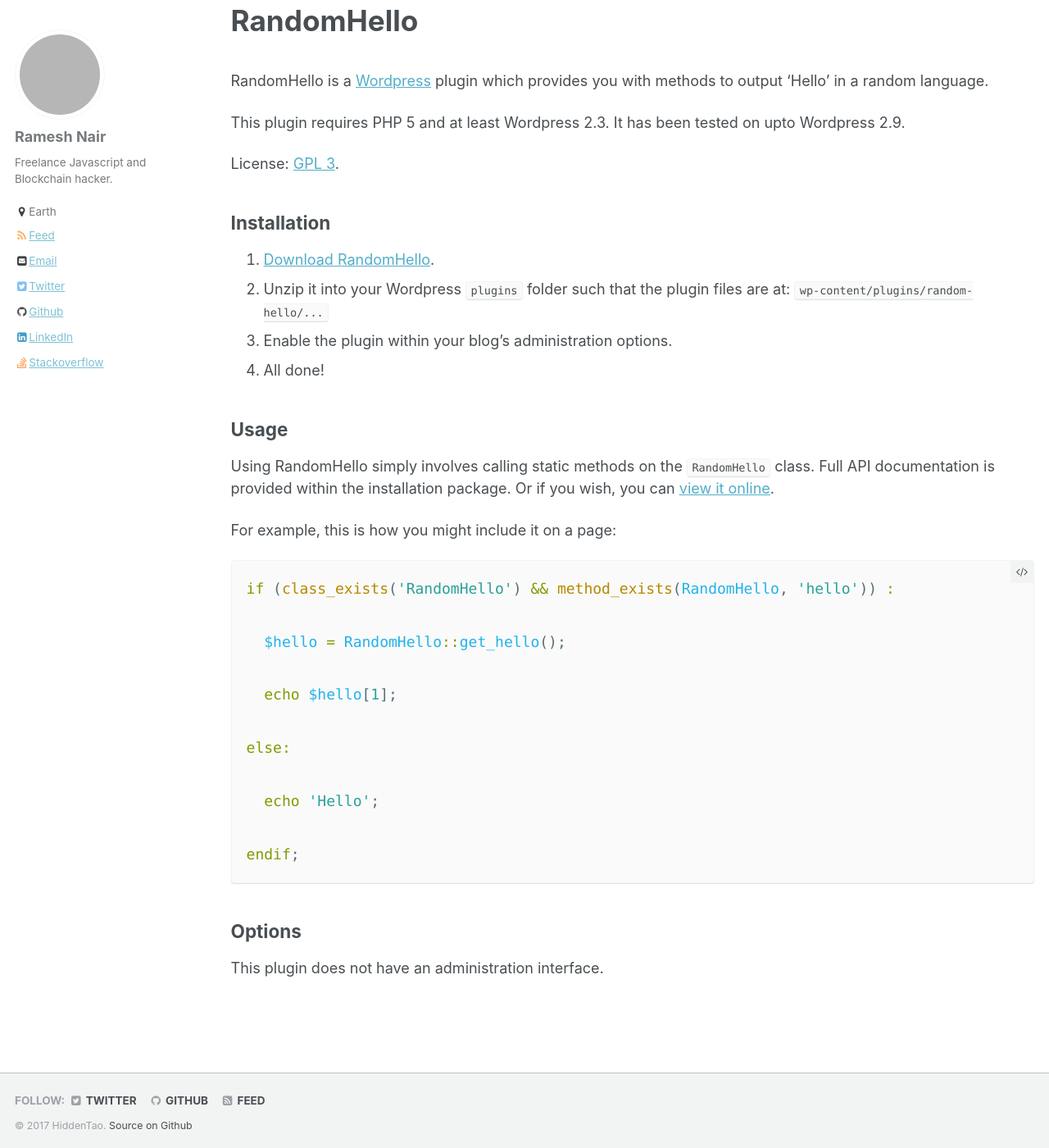
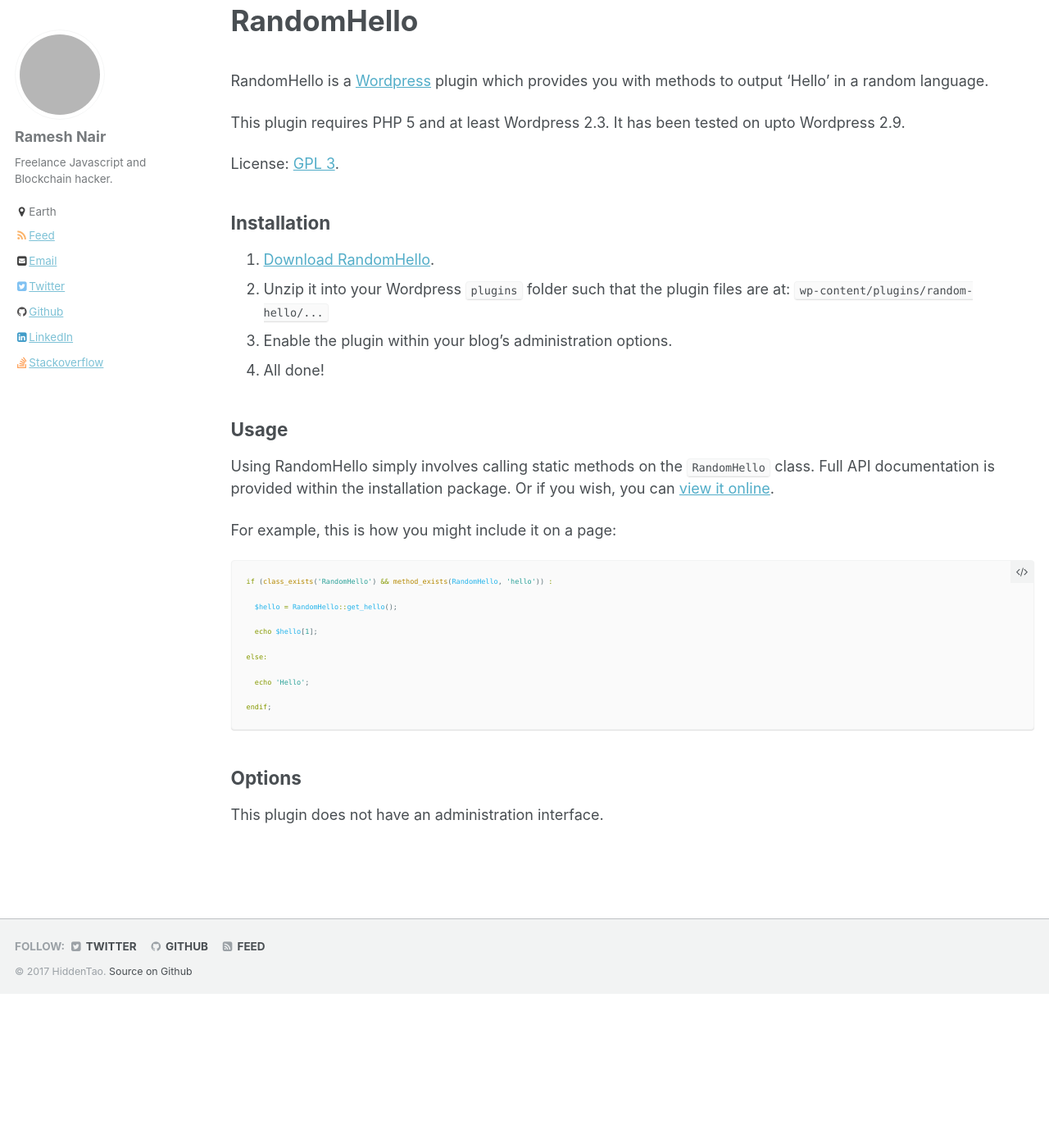
Before and after one commit to hiddentao/hiddentao.com, a Jekyll site: the page built from code/wordpress-randomhello-plugin/index.md, in a window 1280 px wide and 1400 px high, scrolled down 109 px. Shown: the whole window at 82% size. Built offline with Jekyll 4.4.1, drawn with Linux system fonts in a browser that asks for light colours; comment, search, counter and statistics services are not loaded; after the commit the page ends 1321 px from its top, so only the background shows below that; grey boxes are pictures that could not be loaded.

Commit message:
add syntax font size back

```diff
--- a/assets/_scss/_syntax.scss
+++ b/assets/_scss/_syntax.scss
@@ -28,6 +28,7 @@
   .highlight {
     margin: 0;
     font-family: $monospace;
+    font-size: $type-size-7;
     line-height: 1.8;
   }
 }
```
